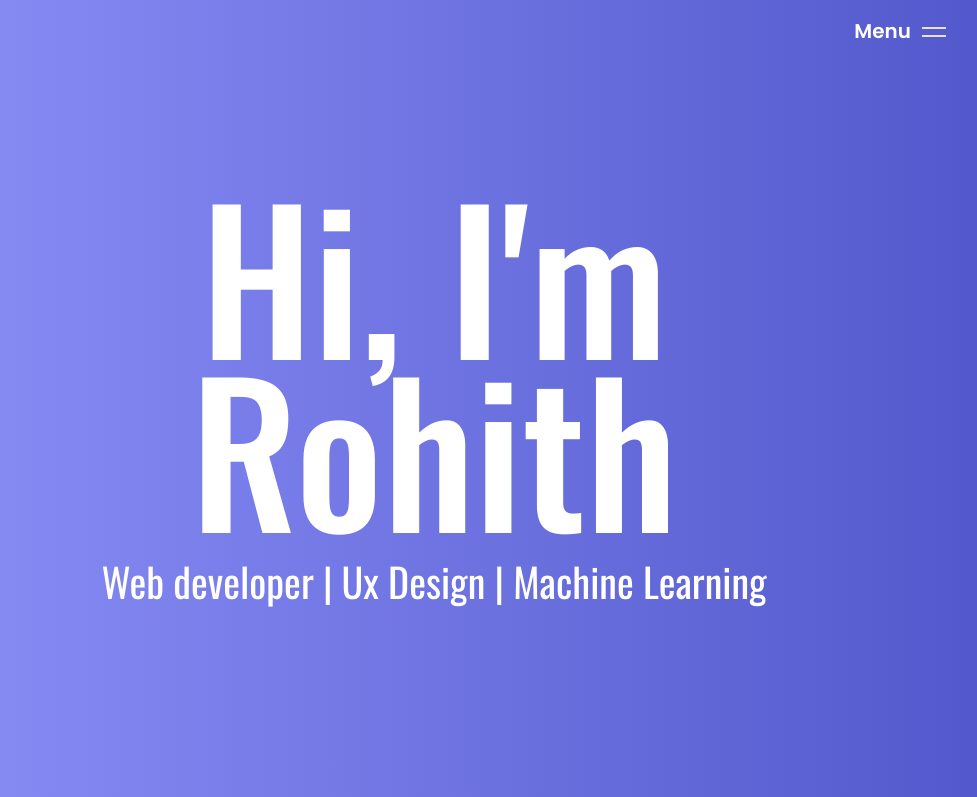
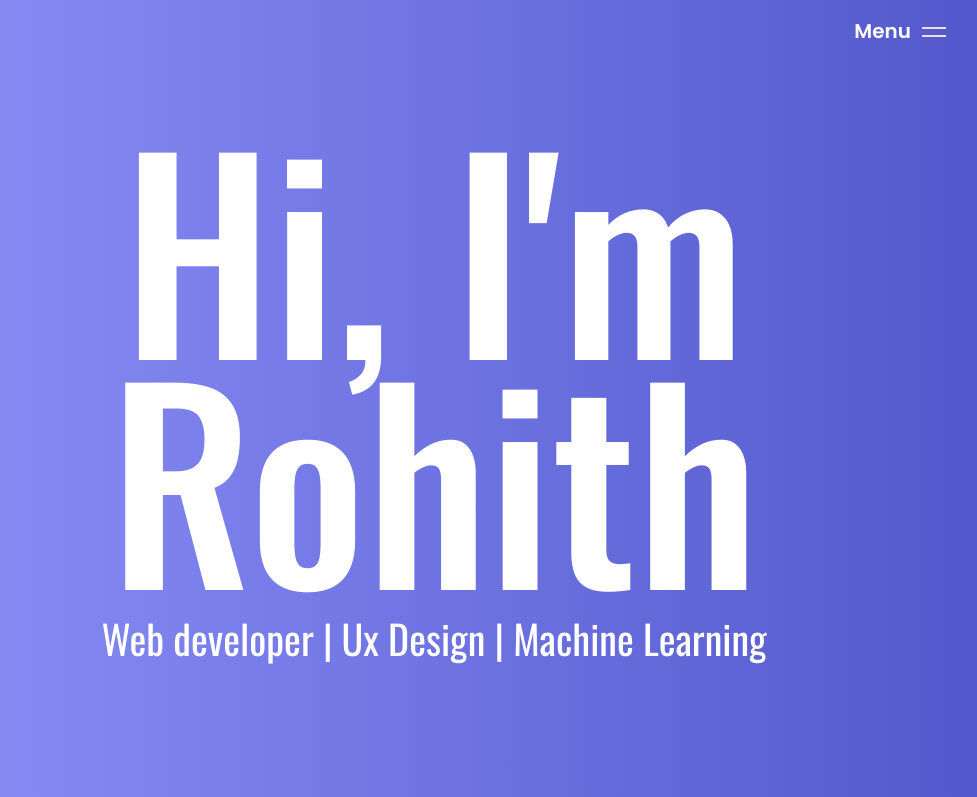
Before and after one commit to rohith-2809/portfolio, a plain HTML site: page index.html in a window 1280 px wide. Shown: the top 797 px of the page, without its empty margins (206-1183 px from the left). Drawn offline with nearby package versions, Linux system fonts and the light colour scheme; a script that the page names is missing.

Commit message:
Update style.css

```diff
--- a/style.css
+++ b/style.css
@@ -158,7 +158,7 @@ header {
     position: relative; /* Add this to position rectangles absolutely within */
 
     .title {
-      font-size: 15vw;
+      font-size: 20vw;
       font-weight: 500;
       color: var(--white-color);
       text-align: center;
```
